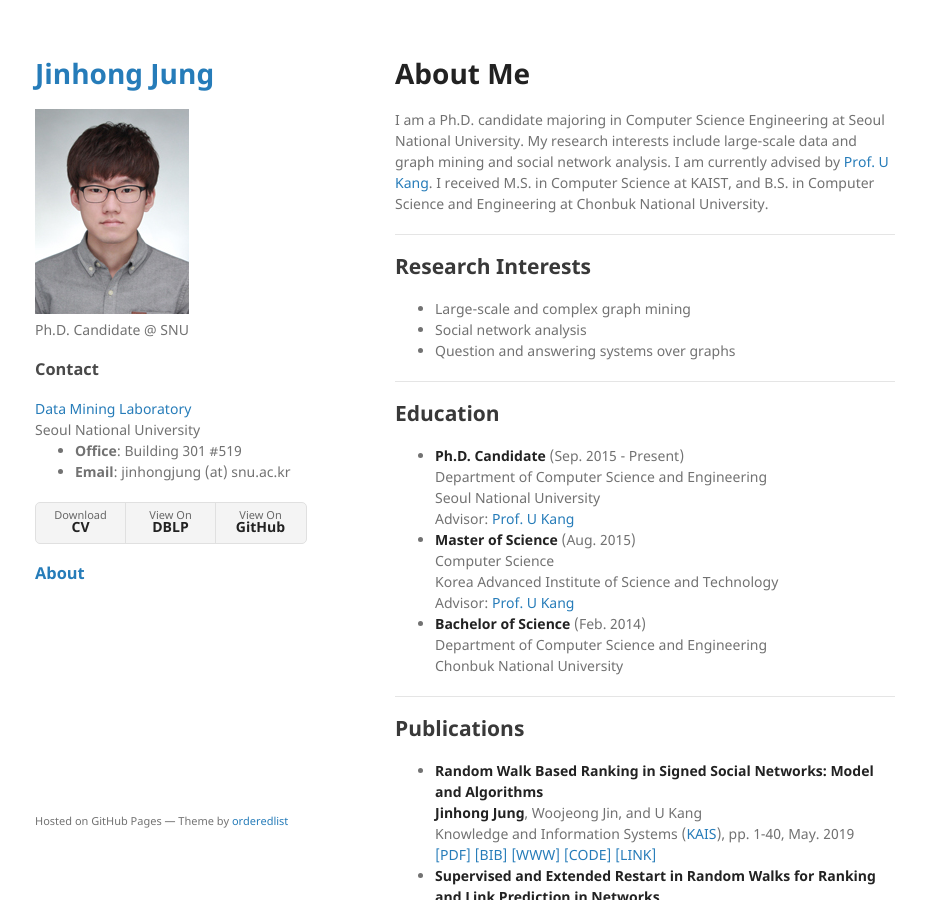
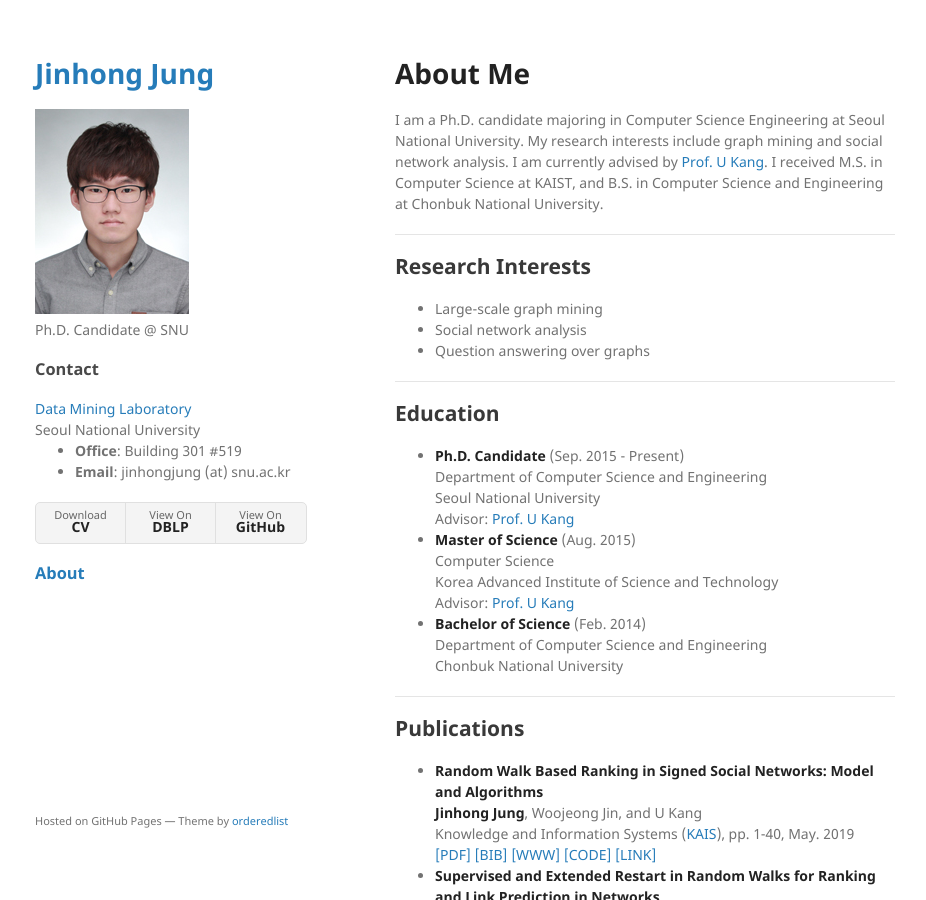
Before and after one commit to jinhongjung/jinhongjung.github.io, a Jekyll site: the page built from index.md, in a window 1280 px wide and 900 px high. Shown: the whole window, without its empty margins (175-1101 px from the left). Built offline with Jekyll 4.4.1, drawn with Linux system fonts in a browser that asks for light colours; our own code applies the rules of GitHub Pages for plain Markdown files.

```diff
--- a/index.md
+++ b/index.md
@@ -4,7 +4,7 @@ layout: default
 
 # About Me
 I am a Ph.D. candidate majoring in Computer Science Engineering at Seoul National University.
-My research interests include large-scale data and graph mining and social network analysis.
+My research interests include graph mining and social network analysis.
 I am currently advised by [Prof. U Kang](https://datalab.snu.ac.kr/~ukang/).
 I received M.S. in Computer Science at KAIST, and B.S. in Computer Science and Engineering at Chonbuk National University.
 
@@ -13,9 +13,9 @@ I received M.S. in Computer Science at KAIST, and B.S. in Computer Science and E
 * * *
 
 ## Research Interests
-* Large-scale and complex graph mining
+* Large-scale graph mining
 * Social network analysis
-* Question and answering systems over graphs
+* Question answering over graphs
 
 * * *
 
```
Also changed, not shown: _layouts/archive.html (+8 -3 lines), _layouts/default_post.html (added, +28 -0 lines), _layouts/post.html (+7 -2 lines), _posts/2019-05-31-Bound-of-Eigenvalues-of-Laplacian.md (+2 -3 lines), _posts/2019-06-02-Graph-Convolutional-Networks.md (added, +8 -0 lines), archive.md (deleted, +0 -9 lines), posts/index.md (added, +3 -0 lines).
